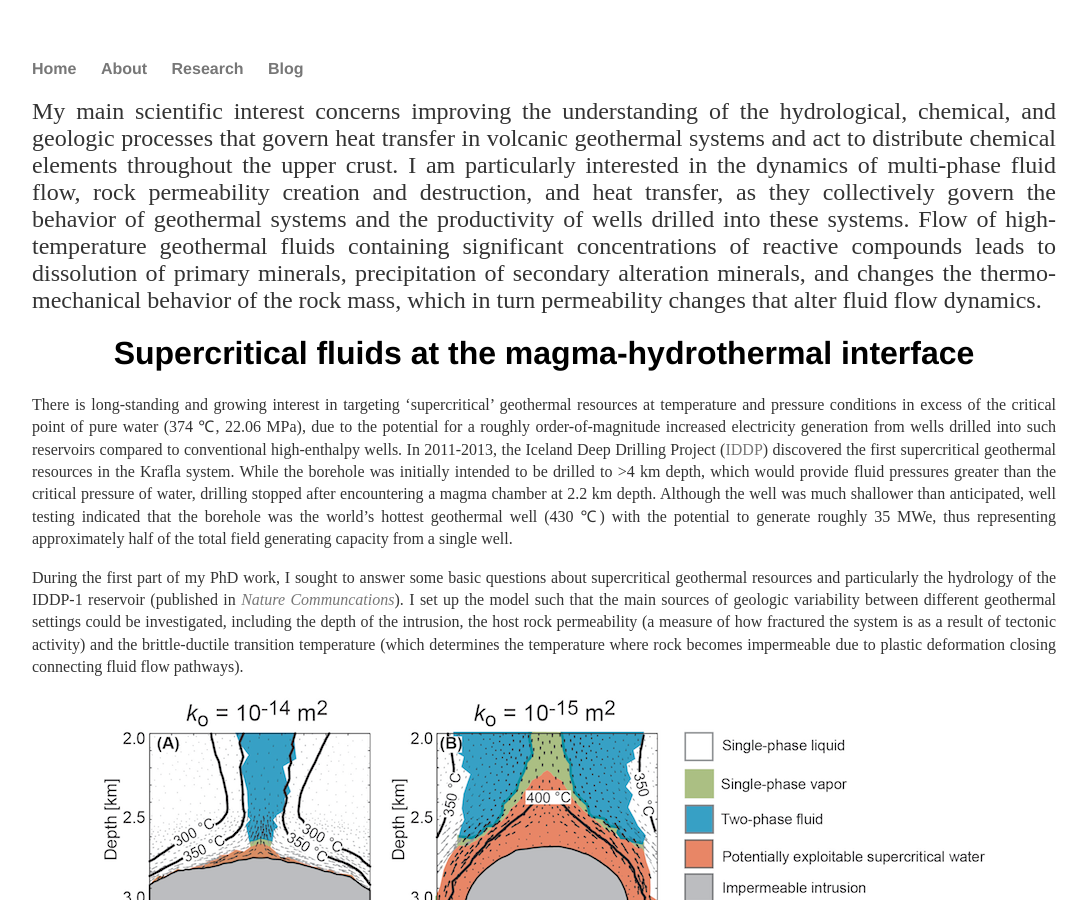
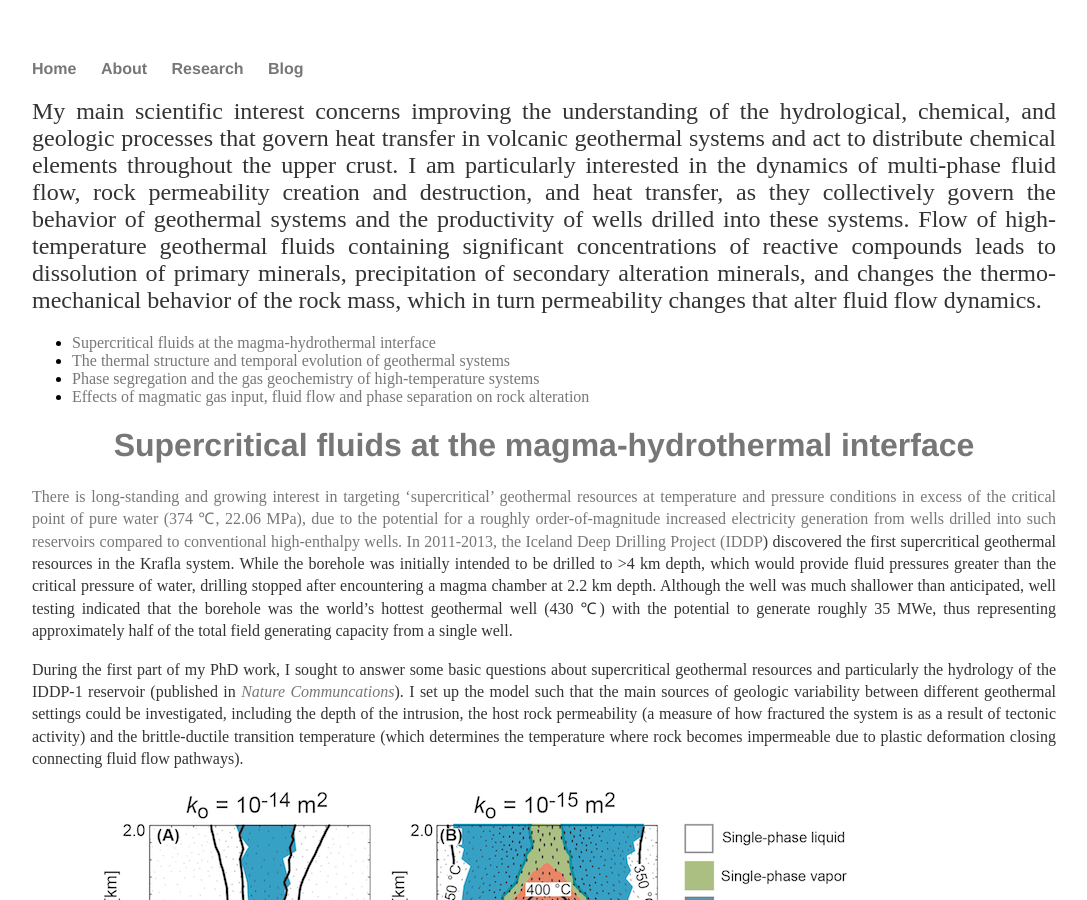
Before and after one commit to two-phaseflow/two-phaseflow.github.io, a Jekyll site: the page built from research/index.html, in a window 1280 px wide and 900 px high. Shown: the whole window, without its empty margins (96-1183 px from the left). Built offline with Jekyll 4.4.1, drawn with Linux system fonts in a browser that asks for light colours; some of the changed text lies outside the part shown.

Commit message:
Update index.html

```diff
--- a/research/index.html
+++ b/research/index.html
@@ -12,7 +12,14 @@ title: Samuel Scott's Research
     of primary minerals, precipitation of secondary alteration minerals, and changes the thermo-mechanical behavior of the rock mass,
     which in turn permeability changes that alter fluid flow dynamics.</h2>
 
-		<h1>Supercritical fluids at the magma-hydrothermal interface</h1>
+<ul>
+<li><a href="#item1">Supercritical fluids at the magma-hydrothermal interface</a></li>
+  <li><a href="#item2">The thermal structure and temporal evolution of geothermal systems</a></li>
+  <li><a href="#item3">Phase segregation and the gas geochemistry of high-temperature systems</a></li>
+  <li><a href="#item4">Effects of magmatic gas input, fluid flow and phase separation on rock alteration</a></li>
+</ul>
+
+		<a NAME="item1"><h1>Supercritical fluids at the magma-hydrothermal interface</h1>
 	<p>There is long-standing and growing interest in targeting ‘supercritical’ geothermal resources at temperature and pressure conditions in excess
 	of the critical point of pure water (374 &#8451, 22.06 MPa), due to the potential for a roughly order-of-magnitude increased electricity generation from wells drilled into such reservoirs compared to conventional high-enthalpy
 	wells. In 2011-2013, the Iceland Deep Drilling Project (<a href="http://www.iddp.is">IDDP</a>) discovered the first supercritical
@@ -54,7 +61,7 @@ title: Samuel Scott's Research
 	the mixing of supercritical fluids ascending from the intrusion and cooler fluids circulating near the intrusion but not heated
 	to supercritical conditions. These are new ways to look at conventional and supercritical high-enthalpy geothermal reservoirs. </p>
 
-	<h1>The thermal structure and temporal evolution of geothermal systems</h1>
+	<a NAME="item2"><h1>The thermal structure and temporal evolution of geothermal systems</h1>
 	<p> While geothermal reservoir simulation is an essential tool for understanding and managing geothermal systems, geothermal reservoir
 	engineers are often tasked to build preliminary models with little or no development history .For such instances, a conceptual
 	model describing the thermal and hydrological features of magma-driven geothermal systems is crucial to inform estimates of a field’s
@@ -91,7 +98,8 @@ title: Samuel Scott's Research
 	deep emplacement depth. Systems exhibit characteristic lateral and vertical gradients in pressure, temperature and enthalpy
 	relative to the intrusive heat source, which may aid in geothermal exploration and interpretation of field measurements.
 	</p>
-	<h1> Phase segregation and the gas geochemistry of high-temperature systems </h1>
+
+	<a NAME="item3"><h1>Phase segregation and the gas geochemistry of high-temperature systems</h1>
 	<p>
 		As a Master's student at the Iceland School of Energy,  I studied the geochemistry of high-temperature geothermal
 	fluids from the Hellisheiði geothermal field, working closely with geochemists from the University of Iceland and
@@ -104,7 +112,6 @@ title: Samuel Scott's Research
 	process on reconstructions of aquifer fluid chemical compositions from surface measurements. The study emphasized the
 	chemistry of the reactive gases, since their concentrations give information about the temperature and vapor content of
 	the deep reservoirs.
-	</p>
 
 	{% include image.html
             img="pictures/figure_gca2.png"
@@ -115,5 +122,8 @@ title: Samuel Scott's Research
 	buffers. Dotted lines show the total range of variability due to assumed phase segregation conditions, which were varied
 	from directly below the initial aquifer fluid temperature to immediately above the wellhead temperature." %}
 
+		</p>
+
+	<a NAME="item4"><h1>Effects of magmatic gas input, fluid flow and phase separation on rock alteration</h1>
 
 </div><!-- /.blurb -->
```
